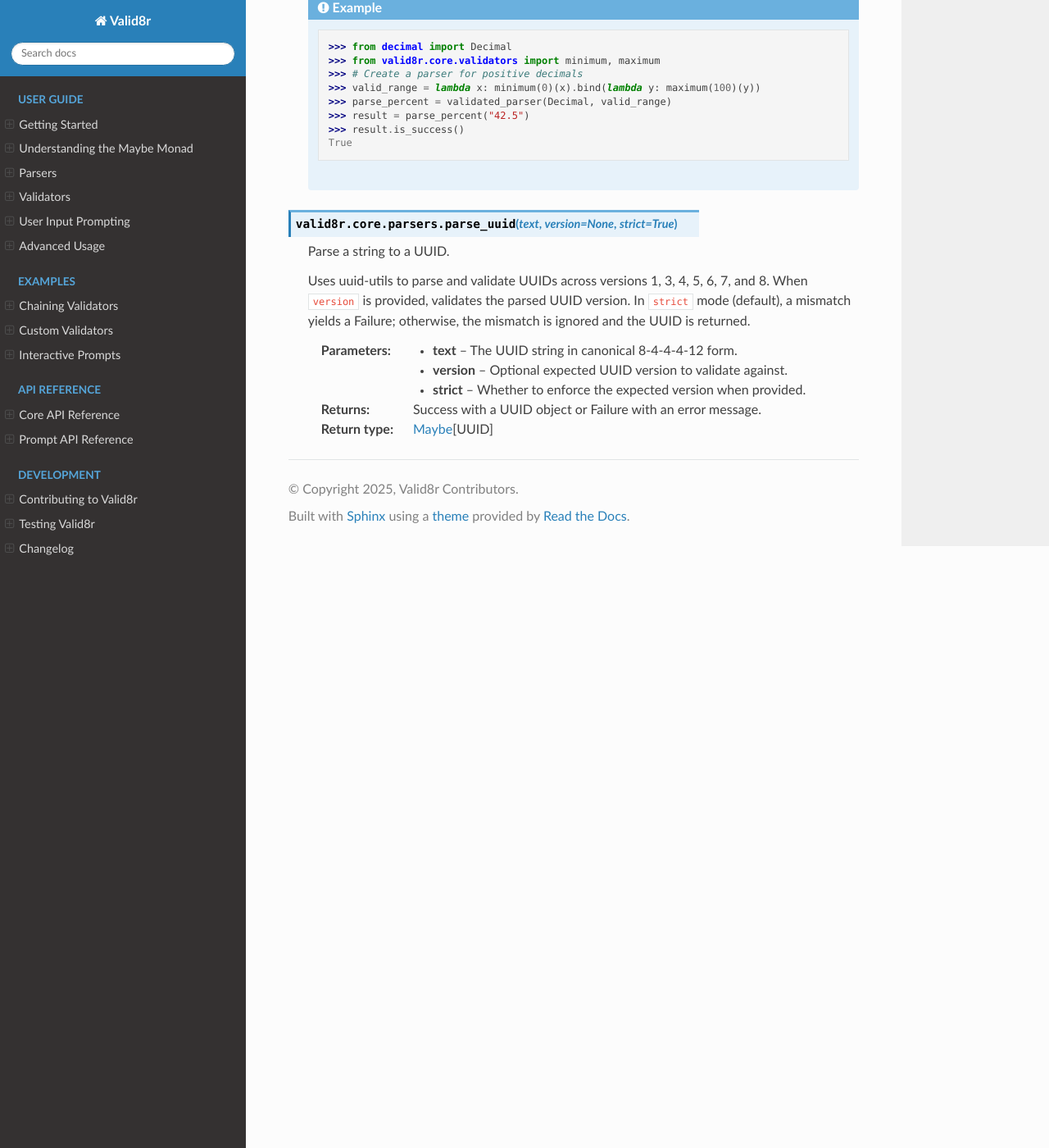
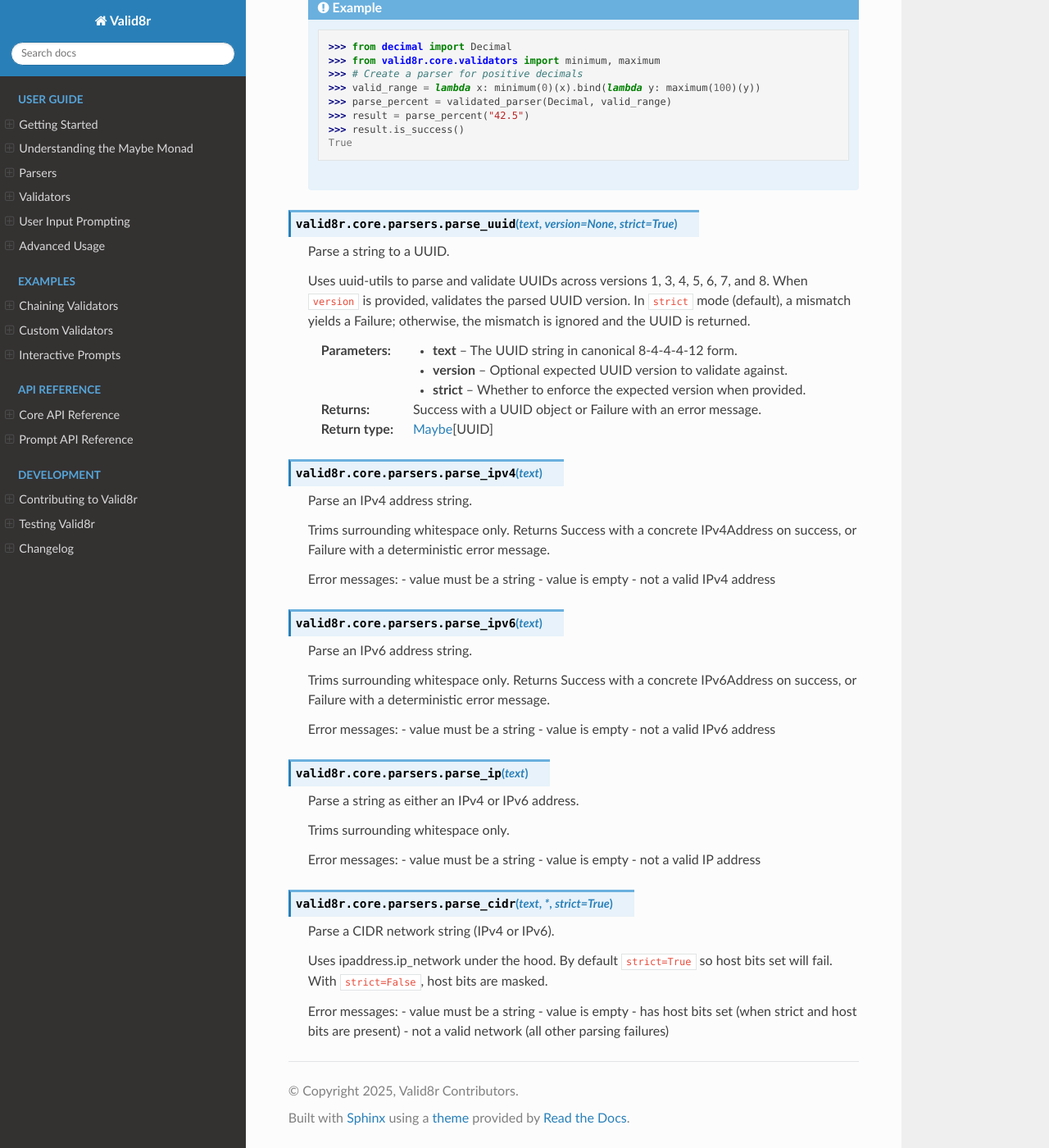
Before and after one commit to mikelane/valid8r, a Sphinx documentation site: the page built from docs/autoapi/valid8r/core/parsers/index.rst, in a window 1280 px wide and 1400 px high, scrolled down 4274 px. Shown: the whole window at 82% size. Built offline with Sphinx 7.4.7 and the Read the Docs theme 3.1.0, drawn with Linux system fonts in a browser that asks for light colours; pages that are not in the unit, such as notebooks, are missing from menus.

Commit message:
docs(core): add documentation for IP and CIDR parsing functions
Add detailed documentation for the following functions in the
`valid8r.core` and `valid8r.core.parsers` modules:

- `parse_cidr`: Parses a CIDR network string (IPv4 or IPv6) with
  optional strict mode.
- `parse_ip`: Parses a string as either an IPv4 or IPv6 address.
- `parse_ipv4`: Parses an IPv4 address string.
- `parse_ipv6`: Parses an IPv6 address string.

Each function includes error messages for invalid inputs. This
enhancement improves the documentation by providing clear usage
instructions and expected error handling for these parsing functions.

```diff
--- a/docs/autoapi/valid8r/core/parsers/index.rst
+++ b/docs/autoapi/valid8r/core/parsers/index.rst
@@ -44,6 +44,10 @@ Functions
    valid8r.core.parsers.make_parser
    valid8r.core.parsers.validated_parser
    valid8r.core.parsers.parse_uuid
+   valid8r.core.parsers.parse_ipv4
+   valid8r.core.parsers.parse_ipv6
+   valid8r.core.parsers.parse_ip
+   valid8r.core.parsers.parse_cidr
 
 
 Module Contents
@@ -252,3 +256,55 @@ Module Contents
 
    :returns: Success with a UUID object or Failure with an error message.
    :rtype: Maybe[UUID]
+
+
+.. py:function:: parse_ipv4(text)
+
+   Parse an IPv4 address string.
+
+   Trims surrounding whitespace only. Returns Success with a concrete
+   IPv4Address on success, or Failure with a deterministic error message.
+
+   Error messages:
+   - value must be a string
+   - value is empty
+   - not a valid IPv4 address
+
+
+.. py:function:: parse_ipv6(text)
+
+   Parse an IPv6 address string.
+
+   Trims surrounding whitespace only. Returns Success with a concrete
+   IPv6Address on success, or Failure with a deterministic error message.
+
+   Error messages:
+   - value must be a string
+   - value is empty
+   - not a valid IPv6 address
+
+
+.. py:function:: parse_ip(text)
+
+   Parse a string as either an IPv4 or IPv6 address.
+
+   Trims surrounding whitespace only.
+
+   Error messages:
+   - value must be a string
+   - value is empty
+   - not a valid IP address
+
+
+.. py:function:: parse_cidr(text, *, strict = True)
+
+   Parse a CIDR network string (IPv4 or IPv6).
+
+   Uses ipaddress.ip_network under the hood. By default ``strict=True``
+   so host bits set will fail. With ``strict=False``, host bits are masked.
+
+   Error messages:
+   - value must be a string
+   - value is empty
+   - has host bits set (when strict and host bits are present)
+   - not a valid network (all other parsing failures)
```
Also changed, not shown: docs/autoapi/valid8r/core/index.rst (+66 -0 lines).
